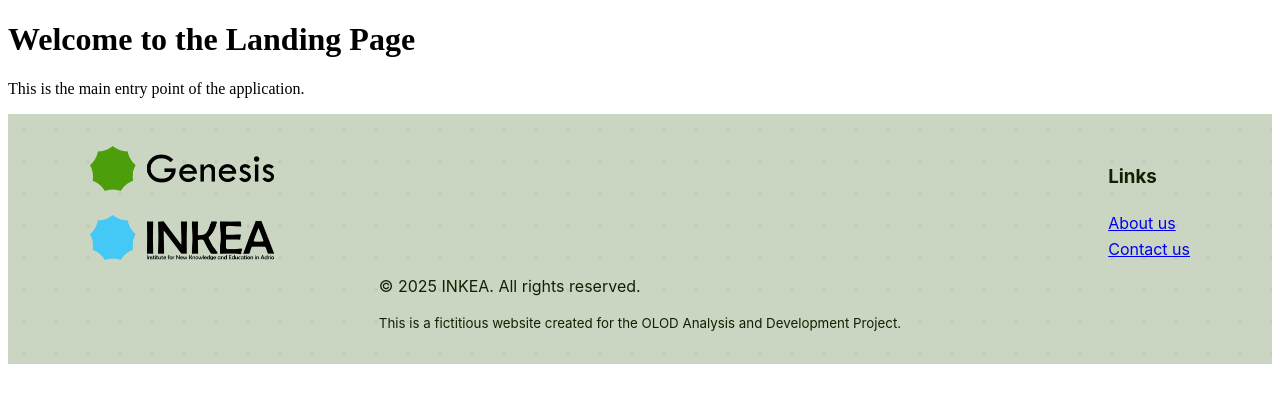
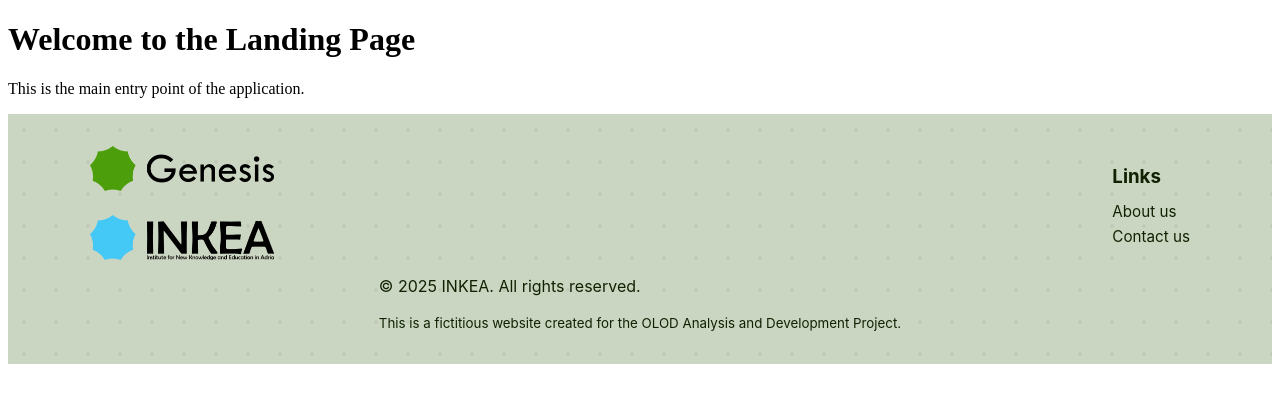
Before and after one commit to RuneHerreman/adria-client, a Vue app: page / in a window 1280 px wide. Shown: the top 402 px of the page. Built offline with nearby package versions, Linux system fonts and the light colour scheme.

Commit message:
links css completed

```diff
--- a/src/components/FooterComponent.vue
+++ b/src/components/FooterComponent.vue
@@ -67,4 +67,23 @@ footer {
   flex-direction: column;
   gap: 0.4rem;
 }
+
+#links h3 {
+  font-weight: 700;
+  margin-bottom: 0.5rem;
+}
+
+#links a,
+#links router-link {
+  color: var(--dark-green);
+  text-decoration: none;
+  font-size: 0.95rem;
+  transition: color 0.2s ease;
+}
+
+#links a:hover,
+#links router-link:hover {
+  color: var(--primary-green);
+}
+
 </style>
```
